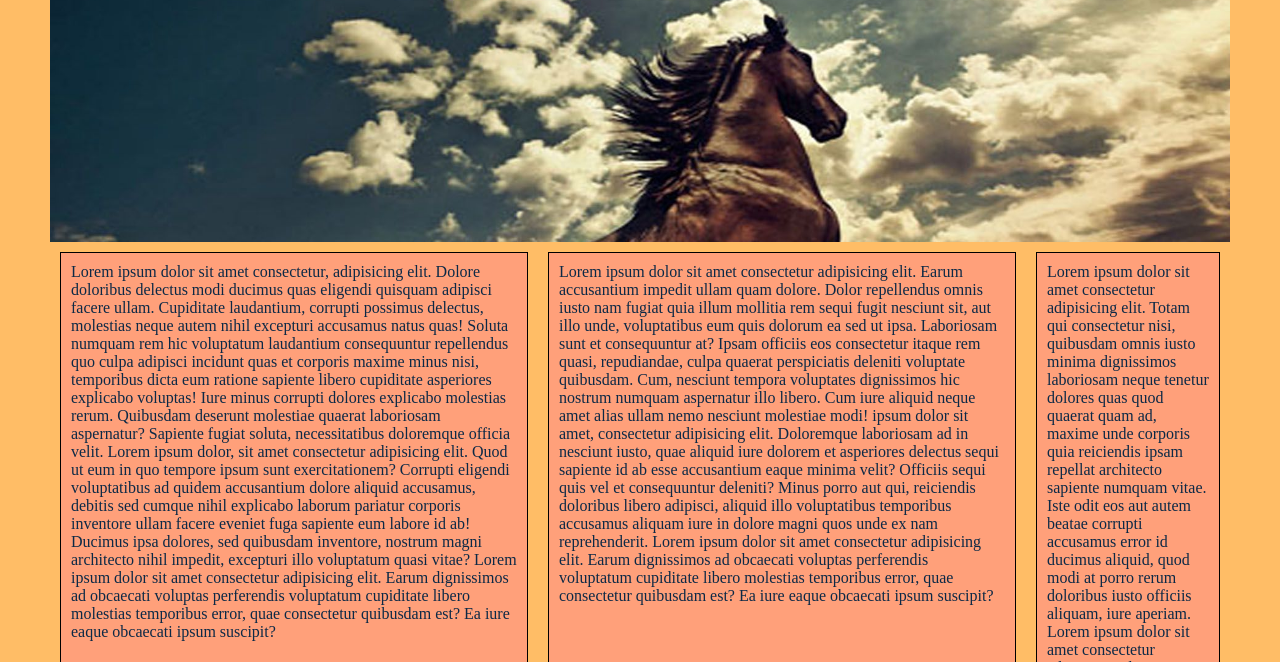
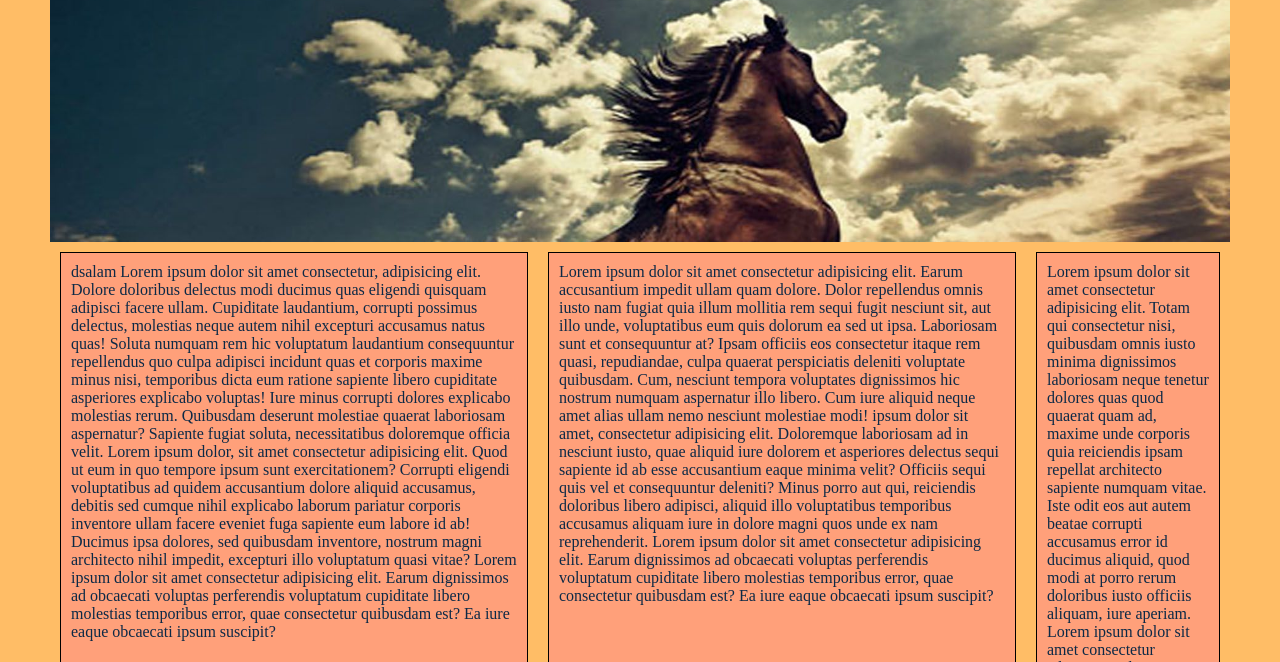
Before and after one commit to mveyone/pipeline1, a plain HTML site: page index.html in a window 1280 px wide. Shown: the part 138-800 px from the top of the page. Drawn offline with Linux system fonts and the light colour scheme.

Commit message:
first comit

```diff
--- a/index.html
+++ b/index.html
@@ -24,7 +24,7 @@
     <div class="columns">
       <div class="col col1">
         <p>
-          Lorem ipsum dolor sit amet consectetur, adipisicing elit. Dolore
+         dsalam  Lorem ipsum dolor sit amet consectetur, adipisicing elit. Dolore
           doloribus delectus modi ducimus quas eligendi quisquam adipisci facere
           ullam. Cupiditate laudantium, corrupti possimus delectus, molestias
           neque autem nihil excepturi accusamus natus quas! Soluta numquam rem
```
